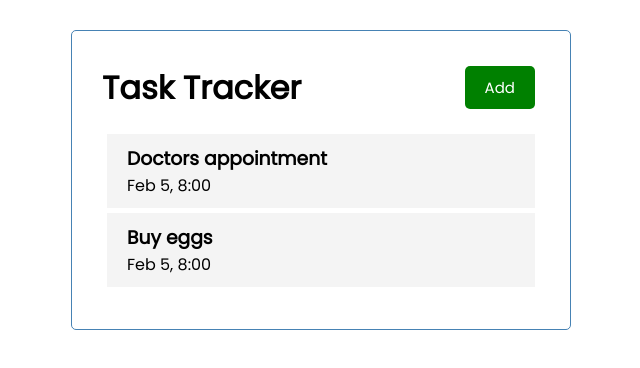
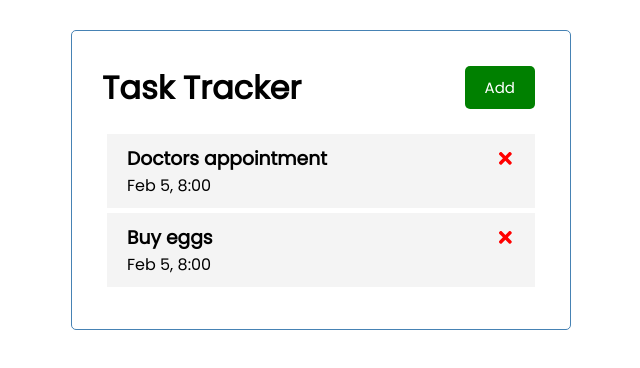
Before and after one commit to meibyhernandez/react_app_taskTracker, a React (Create React App) app: page / in a window 1280 px wide. Shown: the top 368 px of the page, without its empty margins (319-959 px from the left). Built offline with nearby package versions, Linux system fonts and the light colour scheme.

Commit message:
Basic delete task option

```diff
--- a/src/App.js
+++ b/src/App.js
@@ -20,10 +20,15 @@
 
   ])
 
+  //Delete Task
+  const deleteTask = (id) => {
+    setTasks(tasks.filter((task)=>task.id !==id))
+  }
+
   return (
     <div className="container">
     <Header/>
-    <Tasks tasks={tasks}/>
+    {tasks.length>0 ? <Tasks tasks={tasks} onDelete={deleteTask}/>: 'No tasks to show '}
     </div>
   );
 }
--- a/src/components/Task.js
+++ b/src/components/Task.js
@@ -1,7 +1,11 @@
-const Task = ({task}) => {
+import {FaTimes} from 'react-icons/fa'
+
+const Task = ({task, onDelete}) => {
   return (
     <div className="task">
-    <h3>{task.text}</h3>
+    <h3>{task.text} <FaTimes style={{color:'red', cursor: 'pointer'}}
+    onClick={()=>onDelete(task.id)}
+    /></h3>
     <p>{task.day}</p>
     </div>
   )
--- a/src/components/Tasks.js
+++ b/src/components/Tasks.js
@@ -1,10 +1,10 @@
 import Task from "./Task"
 
-const Tasks = ({tasks}) => {
+const Tasks = ({tasks, onDelete}) => {
     return (
     <>
         {tasks.map((task)=>(
-            <Task key={task.id} task={task}/>
+            <Task key={task.id} task={task} onDelete={onDelete}/>
         ))}
     </>
   )
```
